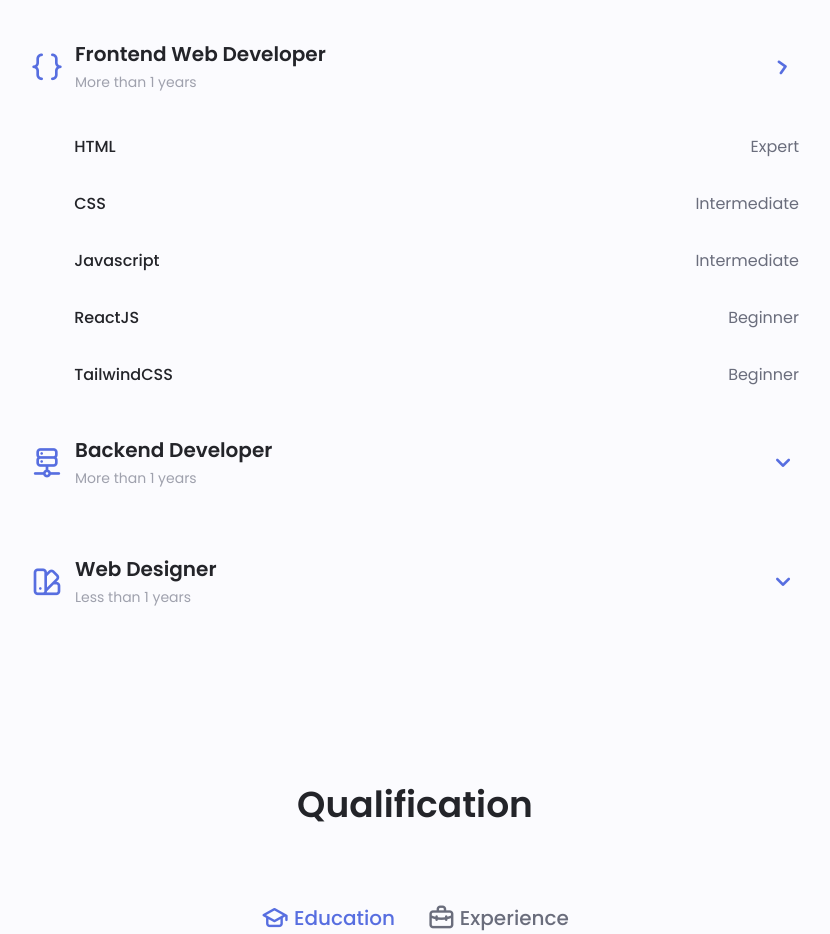
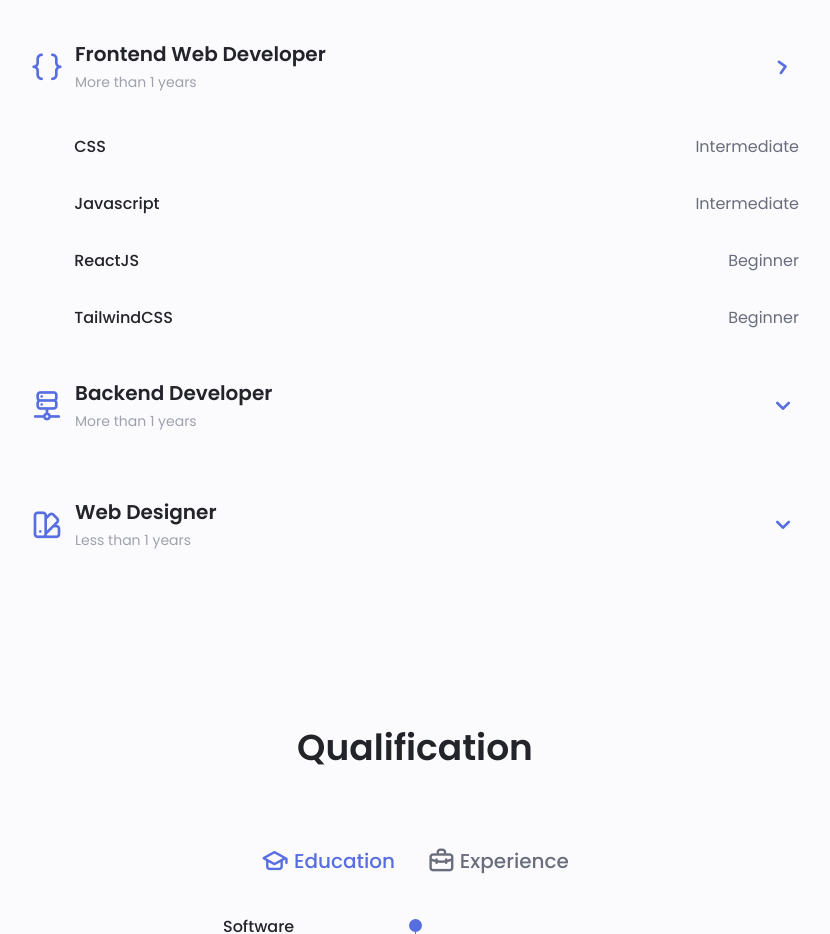
Before and after one commit to kfajarbowo/kfajarbowo.github.io, a plain HTML site: page index.html in a window 1280 px wide. Shown: the part 1460-2394 px from the top of the page, without its empty margins (225-1055 px from the left). Drawn offline with nearby package versions, Linux system fonts and the light colour scheme; some packages are replaced by stand-ins of ours; a script that the page names is missing.

Commit message:
remove : delete useless code

```diff
--- a/index.html
+++ b/index.html
@@ -198,16 +198,6 @@
                         </div>
 
                         <div class="skills__list grid">
-                            <div class="skills__data">
-                                <div class="skills__titles">
-                                    <h3 class="skills__name">HTML</h3>
-                                    <span class="skills__number">Expert</span>
-                                </div>
-                                <div class="skills__bar">
-                                    <span class="skills__percentage skills__html"></span>
-                                </div>
-                            </div>
-
                             <div class="skills__data">
                                 <div class="skills__titles">
                                     <h3 class="skills__name">CSS</h3>
```
